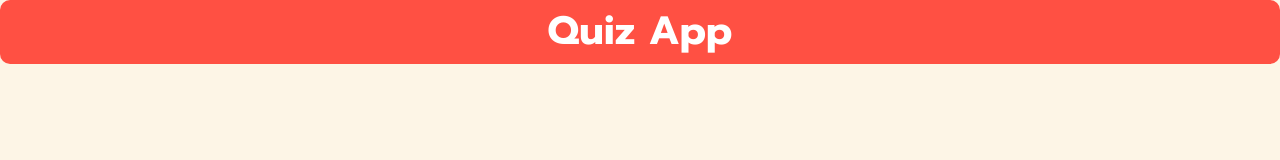
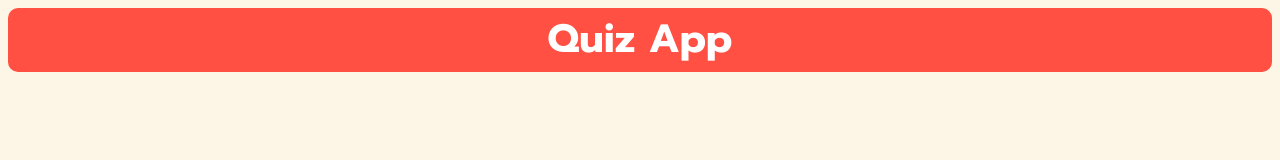
Before and after one commit to czintel/quiz-app, a website built with Vite: page src/index.html in a window 1280 px wide. Built offline with nearby package versions, Linux system fonts and the light colour scheme.

Commit message:
fixed storybook padding

```diff
--- a/src/index.html
+++ b/src/index.html
@@ -7,7 +7,7 @@
     <link rel="icon" type="image/png" href="assets/favicon.png" />
     <link rel="stylesheet" href="styles/styles.css" />
   </head>
-  <body class="m0 p0">
+  <body>
     <header class="app-header">
       <h1 class="app-header__heading">Quiz App</h1>
     </header>
```
Also changed, not shown: .storybook/preview.js.
